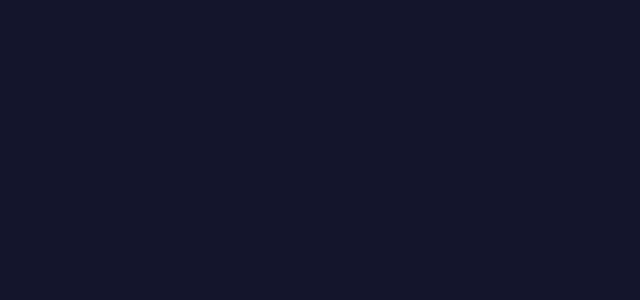
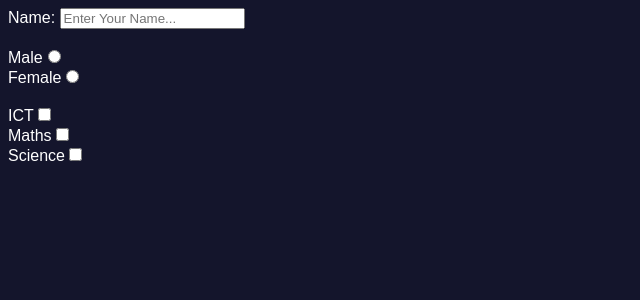
Before and after one commit to supunrworks/React-js-tutorial, a React (Vite) app: page / in a window 1280 px wide. Shown: the top 300 px of the page, without its empty margins (0-640 px from the left). Built offline with nearby package versions, Linux system fonts and the light colour scheme.

Commit message:
Added Forms lessson

```diff
--- a/src/App.jsx
+++ b/src/App.jsx
@@ -13,6 +13,7 @@ import Counter from './UseState/Counter'
 import BoxA from './UseContext/BoxA'
 import Example from './UseRef/Example'
 import Ex02 from './UseRef/Ex02'
+import Forms from './Input/Forms'
 
 
 function App() {
@@ -25,6 +26,7 @@ function App() {
       {/* <Objects topic="Products"/> */}
       {/* <Button/> */}
       {/* <Counter /> */}
+      <Forms/>
       {/* <Updater/> */}
       {/* <Array/> */}
       {/* <BoxA/> */}
--- /dev/null
+++ b/src/Input/Forms.jsx
@@ -0,0 +1,33 @@
+// onChange = Event handler used primarily with form elements.
+//            Triggers a function every time the value of the input changes.
+
+import React from 'react'
+
+function Forms() {
+    return (
+        <>
+            <form>
+                <label htmlFor="name">Name: </label>
+                <input type="text" placeholder='Enter Your Name...' name='name' id='name' />
+                <br /> <br />
+                <label htmlFor="male">Male</label>
+                <input type="radio" name='gender' id='male' value= 'male'/>
+                <br />
+                <label htmlFor="female">Female</label>
+                <input type="radio" name='gender' id='female' value= 'female'/>
+                <br /><br />
+                <label htmlFor="sub1">ICT</label>
+                <input type="checkbox" name="sub1" id="sub1" value='ict' />
+                <br />
+                <label htmlFor="sub2">Maths</label>
+                <input type="checkbox" name="sub2" id="sub2" value='maths' />
+                <br />
+                <label htmlFor="sub3">Science</label>
+                <input type="checkbox" name="sub3" id="sub3" value='science' />
+            </form>
+        </>
+
+    )
+}
+
+export default Forms
--- a/src/Input/Input.jsx
+++ /dev/null
@@ -1,2 +0,0 @@
-// onChange = Event handler used primarily with form elements.
-//            Triggers a function every time the value of the input changes.
```
